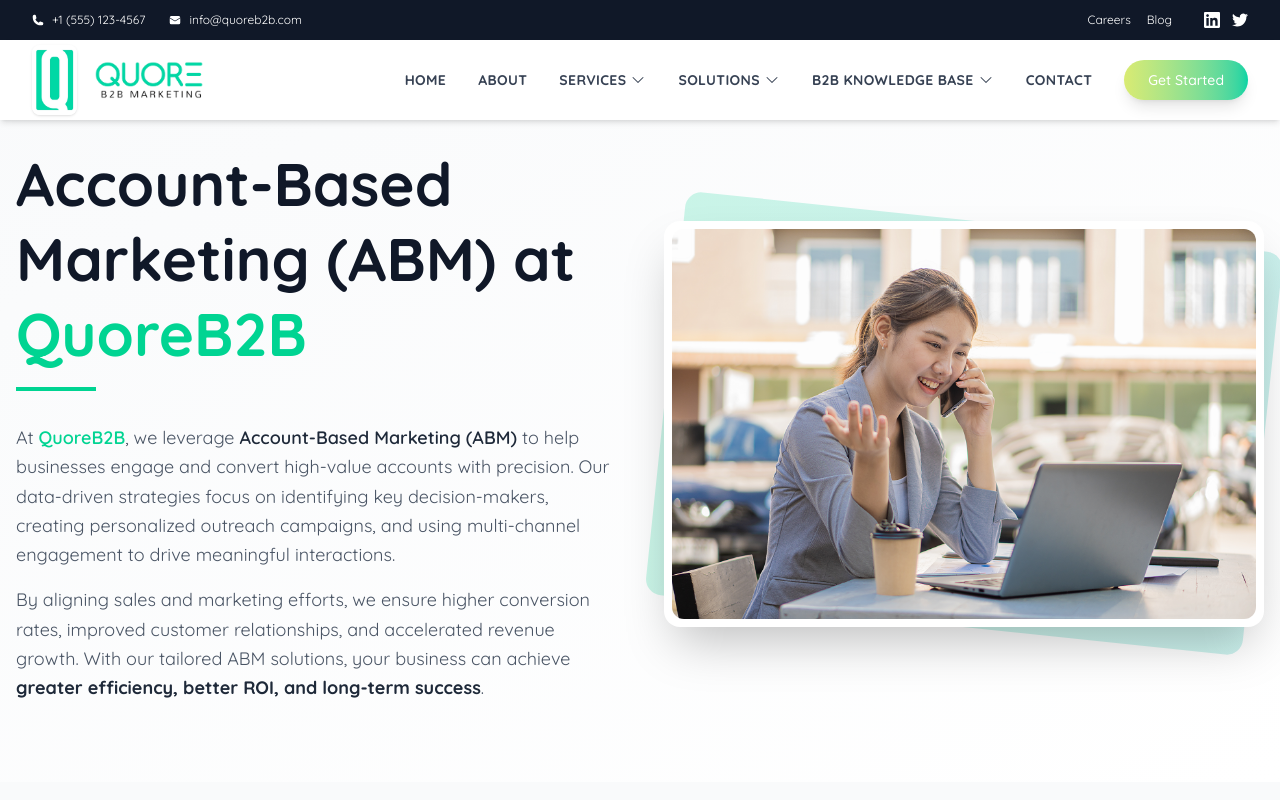
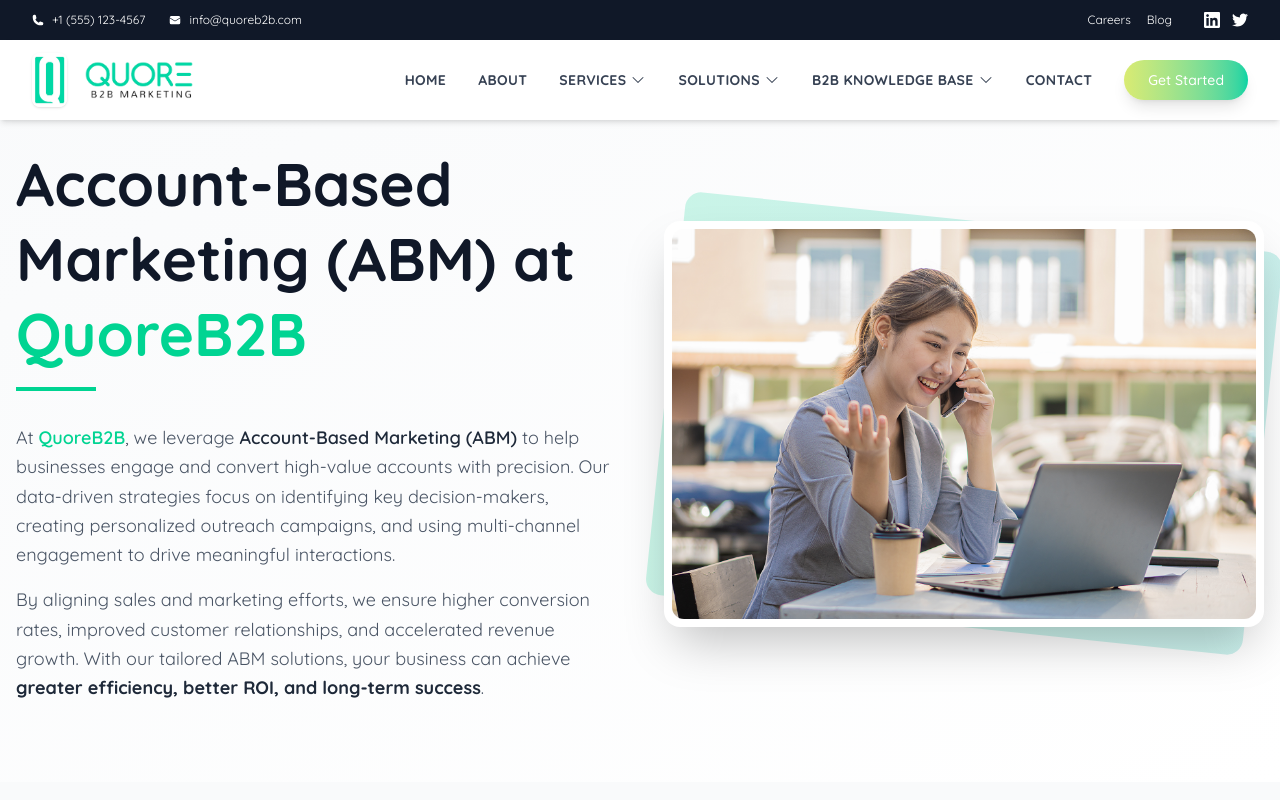
Before and after one commit to Shreshtha9/Quoreb2b, a Next.js app: page /Account-based-marketing in a window 1280 px wide. Shown: the top 800 px of the page. Built offline with nearby package versions, Linux system fonts and the light colour scheme.

Commit message:
logo size updated in navbar

```diff
--- a/src/components/lowNav.jsx
+++ b/src/components/lowNav.jsx
@@ -221,8 +221,8 @@ export default function LowNav() {
                 <Image
                   src="/images/ICONH.jpg"
                   alt="Quore B2B Icon"
-                  width={45}
-                  height={30}
+                  width={35}
+                  height={25}
                   className="rounded-lg shadow-sm group-hover:shadow-md transition-all duration-300 group-hover:scale-105"
                   priority // Prioritize loading the logo
                 />
```
